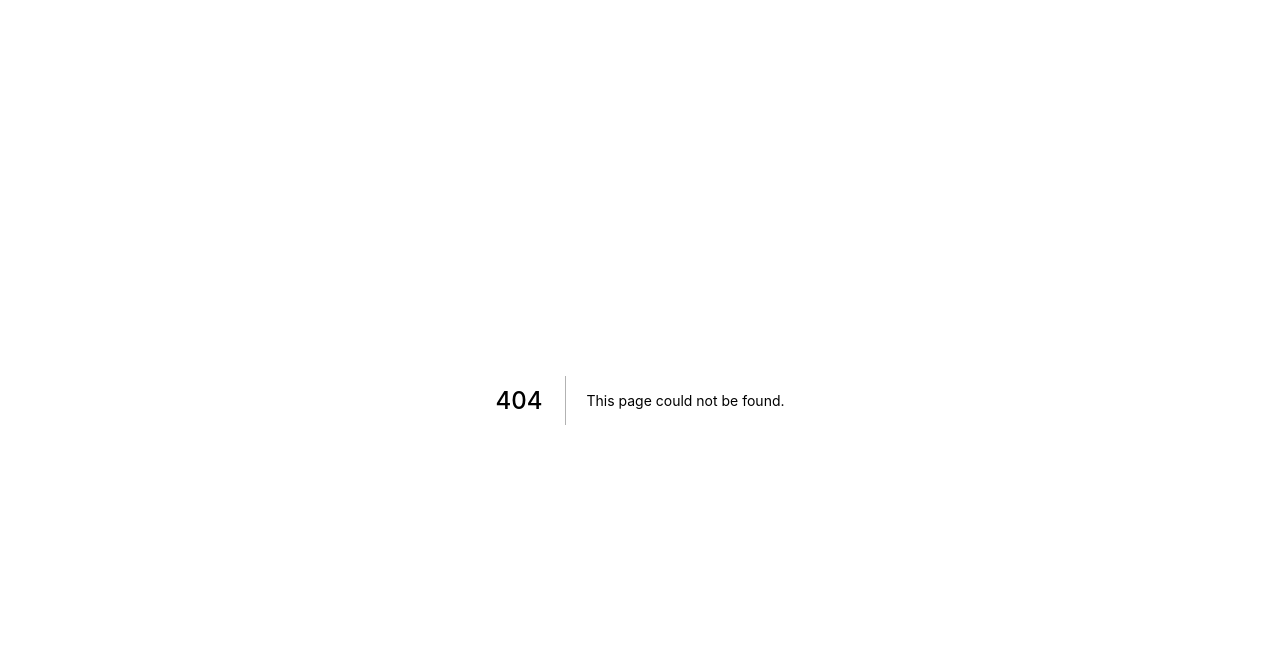
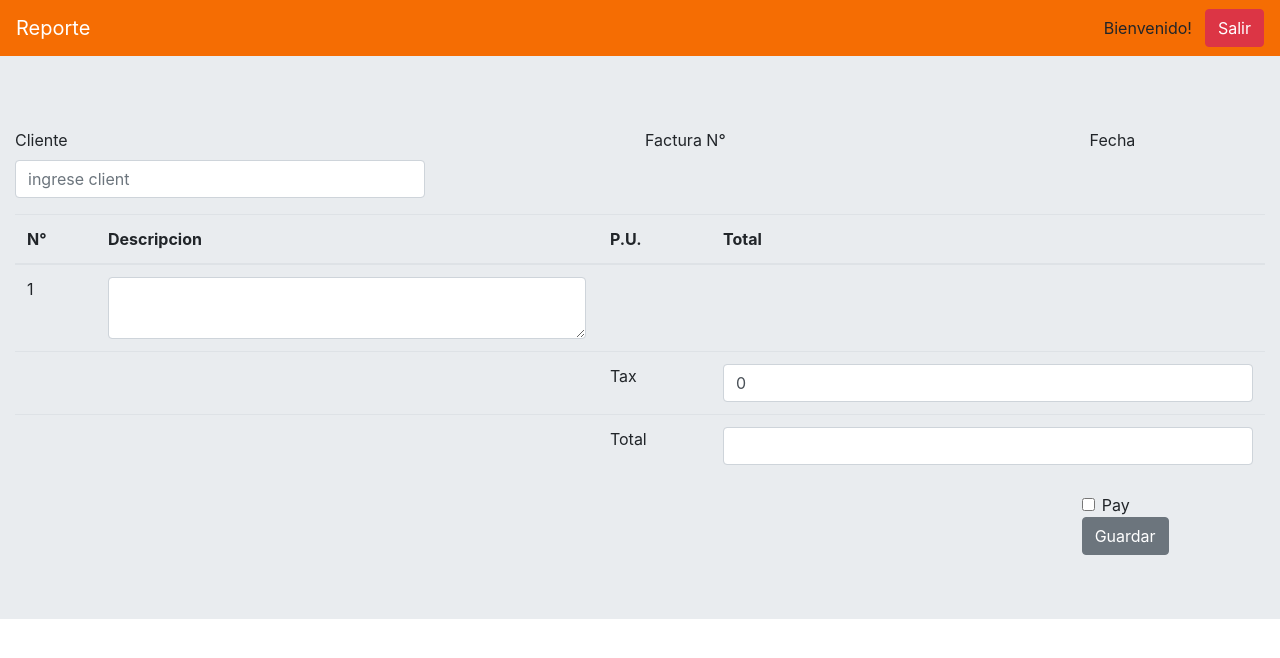
Before and after one commit to Israel-Laguan/reporting, a Next.js app: page /new-report in a window 1280 px wide. Before the commit this address had no page. Shown: the top 658 px of the page. Built offline with nearby package versions, Linux system fonts and the light colour scheme; sample sign-in values are in the browser's storage.

Commit message:
[feat] Edit-report
What?:

Breaking Changes?

```diff
--- a/components/BodyListReport.js
+++ b/components/BodyListReport.js
@@ -29,7 +29,7 @@
           <Link href="/report">
             <Button color="success">Ver</Button>
           </Link>{" "}
-          <Link href="/edit">
+          <Link href={`/edit-report/${report.invoiceId}`}>
             <Button color="primary">Editar</Button>
           </Link>{" "}
           <Button color="danger" onClick={toggle}>
--- a/components/FormMain.js
+++ b/components/FormMain.js
@@ -185,7 +185,7 @@
 FormMain.defaultProps = {
   invoice: {
     company: "Azordev",
-    client: "Israel",
+    client: "Walter Flores Neciosup",
     reportId: "00001",
     items: "2k arroz * 5 = 10",
     total: "64.00",
--- a/components/Header.js
+++ b/components/Header.js
@@ -43,16 +43,16 @@
         <NavbarToggler onClick={toggle} />
         <Collapse isOpen={isOpen} navbar>
           <Nav className="ml-auto" navbar>
-            {editReport && (
+            {editReport && isAdmin && (
               <NavItem>
-                <Link href="/edit" passHref>
+                <Link href="/edit-report" passHref>
                   <NavLink>Editar</NavLink>
                 </Link>
               </NavItem>
             )}
             {createReport && (
               <NavItem>
-                <Link href="/new" passHref>
+                <Link href="/new-report" passHref>
                   <NavLink>Crear Reporte</NavLink>
                 </Link>
               </NavItem>
@@ -64,7 +64,7 @@
                 </Link>
               </NavItem>
             )}
-            {users && (
+            {users && isAdmin && (
               <NavItem>
                 <Link href="/users" passHref>
                   <NavLink>Lista de Usuarios</NavLink>
--- a/pages/edit.js
+++ b/pages/edit-report/[id].js
@@ -1,8 +1,8 @@
 import React from "react";
 import { Jumbotron, Container } from "reactstrap";
-import Header from "../components/Header";
-import FormMain from "../components/FormMain";
-import withAuth from "../utils/withAuth";
+import Header from "../../components/Header";
+import FormMain from "../../components/FormMain";
+import withAuth from "../../utils/withAuth";
 
 const Edit = ({auth}) => {
   return (
--- a/pages/login.js
+++ b/pages/login.js
@@ -111,7 +111,7 @@
                 <Link href="/register">
                   <a
                     type="button"
-                    href="#"
+                    href="/register"
                     className="btn btn-link ml-3"
                     role="button"
                   >
```
Also changed, not shown: pages/new-report.js (renamed from pages/new.js).
